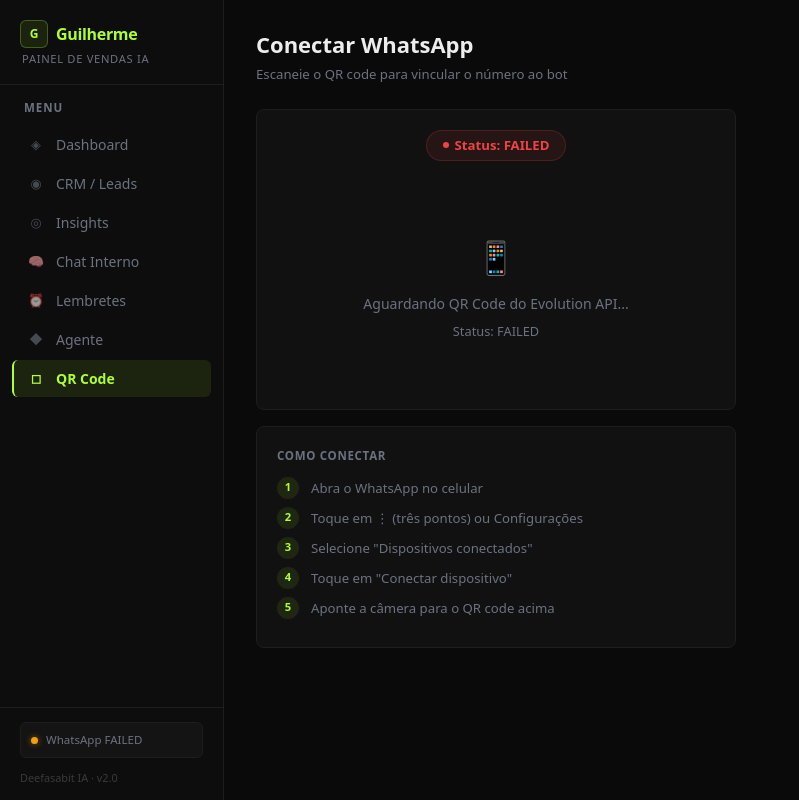
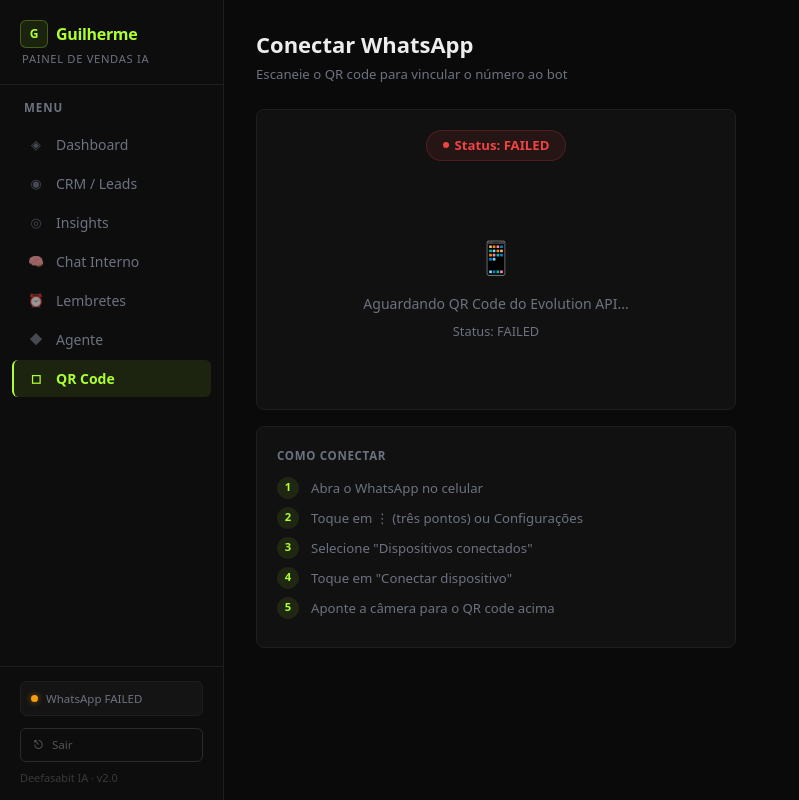
Before and after one commit to guigaredesocial-art/guilherme-agent, a Next.js app in the folder apps/web/: page /qrcode in a window 1280 px wide. Shown: the whole page, without its empty margins (0-799 px from the left). Built offline with nearby package versions, Linux system fonts and the light colour scheme; no server answers.

Commit message:
feat: botão Sair no sidebar de todas as páginas
Adiciona logout no rodapé da DashboardLayout: limpa o cookie token
e redireciona para a tela de login. Botão fica vermelho no hover.

Co-Authored-By: Claude Sonnet 4.6 <noreply@anthropic.com>

```diff
--- a/apps/web/src/components/DashboardLayout.tsx
+++ b/apps/web/src/components/DashboardLayout.tsx
@@ -1,6 +1,6 @@
 "use client";
 import Link from "next/link";
-import { usePathname } from "next/navigation";
+import { usePathname, useRouter } from "next/navigation";
 
 const NAV = [
   { href: "/dashboard",     icon: "◈",  label: "Dashboard" },
@@ -19,6 +19,12 @@ interface Props {
 
 export default function DashboardLayout({ children, whatsappStatus }: Props) {
   const pathname = usePathname();
+  const router = useRouter();
+
+  function logout() {
+    document.cookie = "token=; path=/; max-age=0";
+    router.push("/");
+  }
 
   return (
     <div style={{ display: "flex", minHeight: "100vh" }}>
@@ -163,6 +169,34 @@ export default function DashboardLayout({ children, whatsappStatus }: Props) {
                 : "..."}
             </span>
           </div>
+          <button
+            onClick={logout}
+            style={{
+              width: "100%",
+              padding: "0.45rem 0.75rem",
+              borderRadius: "0.375rem",
+              background: "transparent",
+              border: "1px solid #2a2a2a",
+              color: "#555",
+              fontSize: "0.72rem",
+              cursor: "pointer",
+              textAlign: "left",
+              display: "flex",
+              alignItems: "center",
+              gap: "0.5rem",
+              marginBottom: "0.5rem",
+            }}
+            onMouseEnter={(e) => {
+              (e.currentTarget as HTMLButtonElement).style.borderColor = "#ef444440";
+              (e.currentTarget as HTMLButtonElement).style.color = "#ef4444";
+            }}
+            onMouseLeave={(e) => {
+              (e.currentTarget as HTMLButtonElement).style.borderColor = "#2a2a2a";
+              (e.currentTarget as HTMLButtonElement).style.color = "#555";
+            }}
+          >
+            <span>⎋</span> Sair
+          </button>
           <div style={{ fontSize: "0.68rem", color: "#3a3a3a" }}>
             Deefasabit IA · v2.0
           </div>
```
